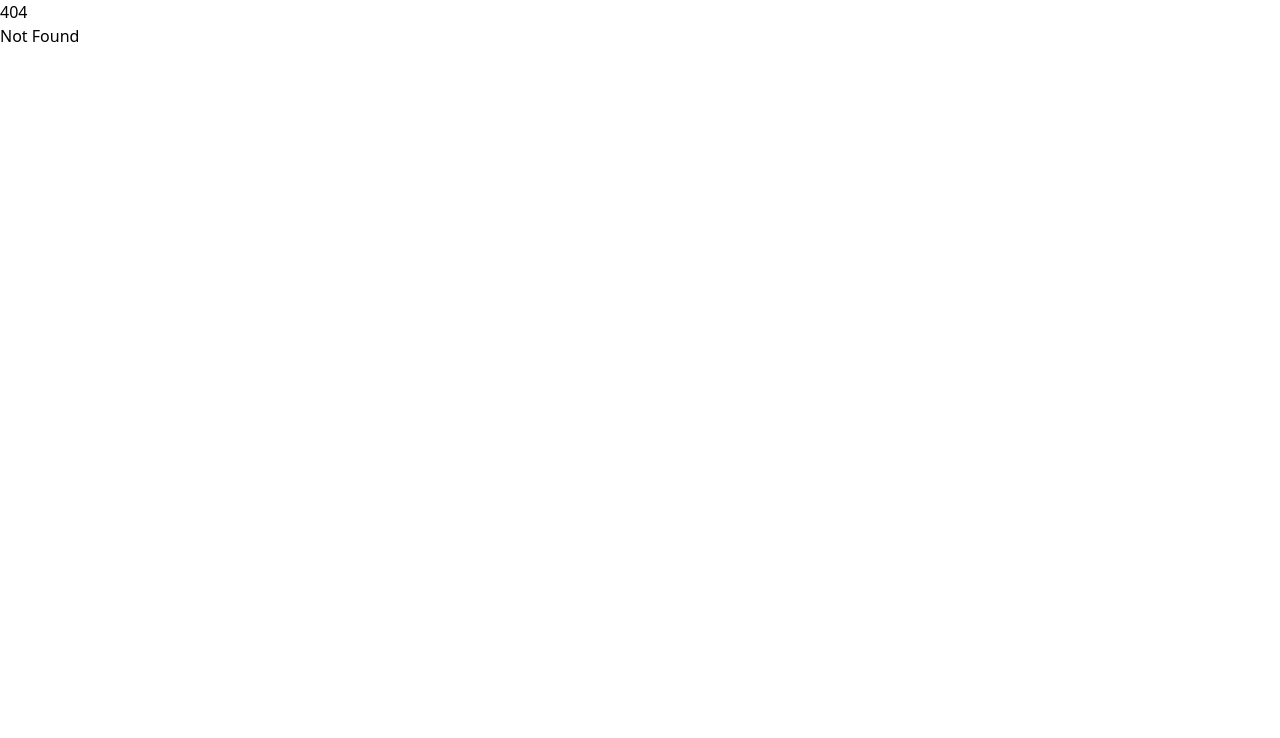
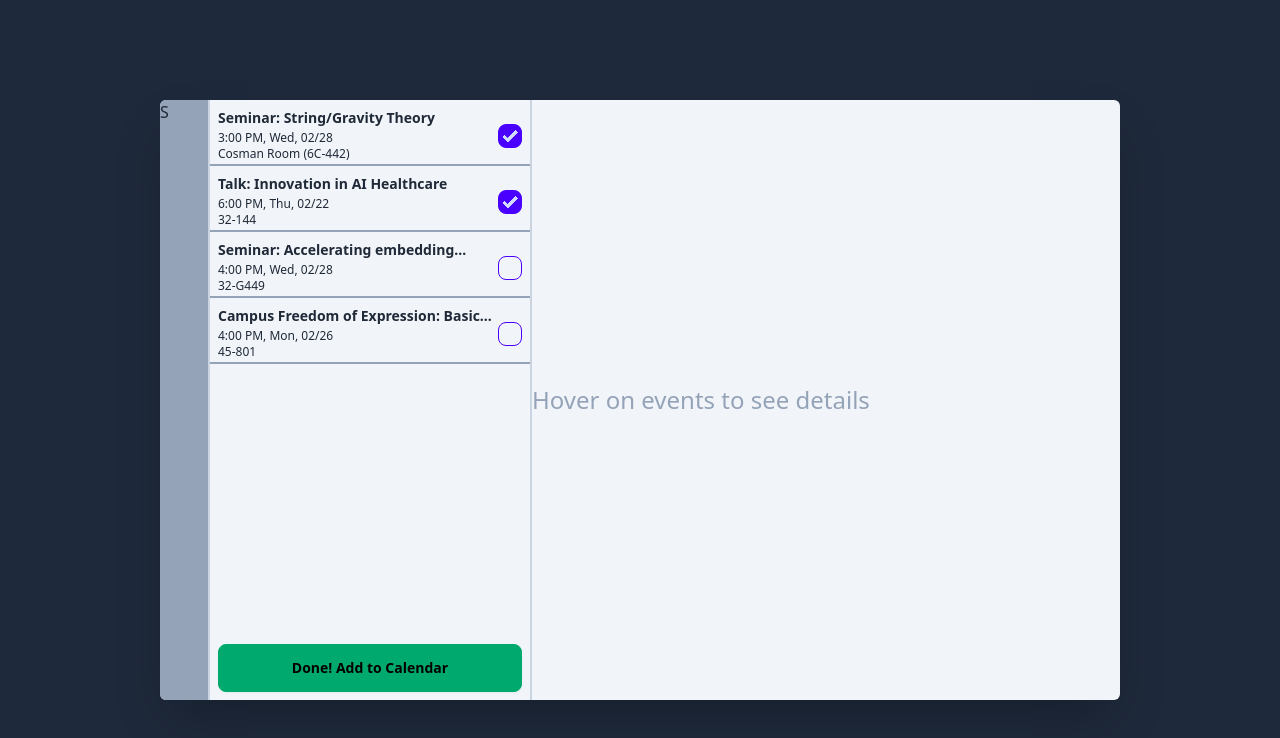
Before and after one commit to lad6558/lad6558.github.io, a SvelteKit app: page /miso-wire in a window 1280 px wide. Before the commit this address had no page. Shown: the top 738 px of the page. Built offline with nearby package versions, Linux system fonts and the light colour scheme.

Commit message:
add miso-wire, but DetailReader still taking space wildly

```diff
--- a/package.json
+++ b/package.json
@@ -17,6 +17,7 @@
 		"@sveltejs/vite-plugin-svelte": "^3.0.0",
 		"@types/eslint": "8.56.0",
 		"autoprefixer": "^10.4.16",
+		"daisyui": "^4.7.2",
 		"eslint": "^8.56.0",
 		"eslint-config-prettier": "^9.1.0",
 		"eslint-plugin-svelte": "^2.35.1",
--- /dev/null
+++ b/src/routes/miso-wire/+page.svelte
@@ -0,0 +1,26 @@
+<script>
+	import DetailReader from './DetailReader.svelte';
+	import Thumbnails from './Thumbnails.svelte';
+	import Settings from './Settings.svelte';
+
+	let currentEvent = null;
+
+	function handleEventHover(event) {
+		currentEvent = event.detail.eventid;
+	}
+
+	function handleEventUnhover(event) {
+		currentEvent = null;
+	}
+</script>
+
+<div class="bg-slate-800 h-screen flex justify-center items-center">
+	<!-- Miso main window -->
+	<div class="bg-slate-100 w-3/4 h-3/4 rounded-md flex flex-row shadow-2xl">
+		<Settings />
+		<div class="border border-slate-300" />
+		<Thumbnails on:eventhover={handleEventHover} on:eventunhover={handleEventUnhover} />
+		<div class="border border-slate-300" />
+		<DetailReader {currentEvent} />
+	</div>
+</div>
--- /dev/null
+++ b/src/routes/miso-wire/DetailReader.svelte
@@ -0,0 +1,21 @@
+<script>
+	export let currentEvent;
+
+	import { events } from './mockData';
+
+	$: event = currentEvent !== null ? events[currentEvent] : null;
+</script>
+
+<div class="flex">
+	{#if currentEvent === null}
+		<div class="flex grow justify-center items-center text-2xl text-slate-400">
+			<p class="text-center">Hover on events to see details</p>
+		</div>
+	{:else}
+		<div class="flex flex-col">
+			<div>
+				<p class="text-2xl">{event.title}</p>
+			</div>
+		</div>
+	{/if}
+</div>
--- /dev/null
+++ b/src/routes/miso-wire/Settings.svelte
@@ -0,0 +1 @@
+<div class="w-12 bg-slate-400 rounded-l-md">S</div>
--- /dev/null
+++ b/src/routes/miso-wire/Thumbnail.svelte
@@ -0,0 +1,37 @@
+<script>
+	export let event, eventid;
+
+	import { createEventDispatcher } from 'svelte';
+
+	const dispatch = createEventDispatcher();
+
+	function handleMouseEnter() {
+		dispatch('eventhover', {
+			eventid
+		});
+	}
+
+	function handleMouseLeave() {
+		dispatch('eventunhover', {
+			eventid
+		});
+	}
+</script>
+
+<!-- svelte-ignore a11y-no-static-element-interactions -->
+<div
+	class="flex flex-row justify-between h-16 px-2 pt-2"
+	on:mouseenter={handleMouseEnter}
+	on:mouseleave={handleMouseLeave}
+>
+	<div class="flex flex-col">
+		<div class="font-semibold text-sm line-clamp-1 mb-0.5">{event.title}</div>
+		<div class="flex text-xs">
+			<div>{event.time}, {event.date}</div>
+		</div>
+		<div class="text-xs">{event.location}</div>
+	</div>
+	<div class="flex flex-col items-center justify-center">
+		<input type="checkbox" class="checkbox checkbox-primary" checked={event.interested} />
+	</div>
+</div>
--- /dev/null
+++ b/src/routes/miso-wire/Thumbnails.svelte
@@ -0,0 +1,15 @@
+<script>
+	import Thumbnail from './Thumbnail.svelte';
+
+	import { events } from './mockData.js';
+</script>
+
+<div class="min-w-1/3 w-1/3 flex flex-col justify-between bg-slate-100">
+	<div>
+		{#each events as event, i}
+			<Thumbnail {event} eventid={i} on:eventhover on:eventunhover />
+			<div class="border border-slate-400"></div>
+		{/each}
+	</div>
+	<button class="btn btn-success m-2">Done! Add to Calendar</button>
+</div>
--- /dev/null
+++ b/src/routes/miso-wire/mockData.js
@@ -0,0 +1,111 @@
+const texts = [
+    `
+Architectural and compiler support for accelerating embedding operations on general purpose processors
+
+Speaker: Marco Siracusa and Olivia Hsu
+Speaker Affiliation: Barcelona Supercomputing Center (BSC)
+Host: Professor Joel Emer
+Host Affiliation: CSG - CSAIL - MIT
+
+Date: Wednesday, February 28, 2024
+Time:  4:00 PM to 5:00 PM
+
+Location: 32-G449
+
+
+Abstract:
+Feature embeddings let you transform categorical features (e.g. words) into numerical vectors that can be processed with Deep Neural Networks. This processing is implemented by looking up large embedding tables that store all the embedding vectors of all categorical features. Thus, embedding lookups are a fundamental operation in several machine learning applications such as large language models and recommender systems. However, off-the-shelf processors are not optimized to efficiently gather embedding vectors from scattered memory locations. More recent designs have proposed a specialized near-core engine that decouples irregular memory accesses from the computation performed on the core. One such engine in the literature is the Tensor Marshaling Unit (TMU). The TMU has been designed to accelerate the irregular iteration commonly found in sparse tensor algebra and has been shown to speed up several sparse tensor algebra kernels by 3-5x.
+
+We propose to apply the TMU primitives beyond tensor algebra to embedding operations. However, handwriting all variants of these operations is time consuming and not amenable to optimizations like kernel fusion. For this reason, we also propose a methodology to automatically lower embedding operations to TMU-CPU code using MLIR. This compilation path enables speeding up the embedding codes found in machine learning frameworks such as TensorFlow and PyTorch.
+`,
+    `
+TL;DR: Innovation in AI talk happening THIS Thursday, 2/22, at 6 PM in room 32-144! Please RSVP here.
+
+In the coming months, MIT Hacking Medicine is hosting a speaker series with topics in technology and healthcare innovation.
+
+THIS Thursday, 2/22, at 6 PM in room 32-144, we’ll be kicking off the series in collaboration with MISTI India!
+
+Come hear Raghu Dharmaraju, CEO, ARTPARK at Indian Institute of Science (IISc), speak about his experiences empowering people through innovation in artificial intelligence. He will also hold a Q&A at the end! Make sure to RSVP for refreshments.
+
+If AI, entrepreneurship, and real-world innovation sound interesting to you, please RSVP here!
+
+What is MIT Hacking Medicine?
+
+We are an organization that aims to connect brilliant and diverse minds in the biomedical field to solve healthcare’s biggest challenges. Every year, we organize Grand Hack, a three-day hackathon, where we bring together engineers, scientists, clinicians, and entrepreneurs to collaborate and develop solutions to key unmet needs in healthcare.
+
+Sounds exciting? Grand Hack 2024 will be happening HERE at MIT during April 19-21. Apply to participate here!
+
+Upcoming Speaker Series Events
+
+
+
+Thursday, 3/7, 5 PM: Susan Conover, CEO, Piction Health
+
+
+We’ll be holding weekly speaker series events on Thursdays at 5 PM throughout March and the beginning of April (3/7 - 4/11), so stay tuned for more details!
+
+bcc’d to all dorms, grand-hack-blue for bc-talk`,
+    `
+Campus Freedom of Expression: Basic Principles and Current Controversies (register)
+Monday, February 26
+4:00 to 5:00 p.m. ET, Room 45-801
+
+Erwin Chemerinsky is the dean of the University of California Berkeley School of Law. A free speech scholar, he specializes in constitutional law, criminal procedure, and federal jurisdiction.
+
+Islamophobia: A Threat to All (register)
+Monday, March 18
+4:00 to 5:00 p.m. ET, Room 45-801
+This event falls during Ramadan, and accommodations will be made for those who are fasting.
+
+Dalia Mogahed is the director of research at the Institute for Social Policy and Understanding. She is a Muslim studies scholar, specializing in issues of gender, identity, and Islamophobia in America.
+
+What Hinges on Anti-Palestinian Racism? (register)
+Thursday, April 18
+4:00 to 5:00 p.m. ET, Room 45-801
+
+Murad Idris is an associate professor of Political Science at the University of Michigan. An Arab and Muslim American studies scholar, his research and teaching explores political theory, the history of political thought, and political theology.
+
+String/Gravity Theory Seminar
+
+Wednesday, February 21, 2024 - No seminar scheduled
+
+Wednesday, February 28, 2024 at 3:00-4:30pm ET - Cosman Room (6C-442)
+TBA
+Ryan Unger, Princeton
+`
+]
+
+export const events = [
+    {
+        title: "Seminar: String/Gravity Theory",
+        date: "Wed, 02/28",
+        time: "3:00 PM",
+        location: "Cosman Room (6C-442)",
+        text: texts[2],
+        interested: true,
+    },
+    {
+        title: "Talk: Innovation in AI Healthcare",
+        date: "Thu, 02/22",
+        time: "6:00 PM",
+        location: "32-144",
+        text: texts[1],
+        interested: true,
+    },
+    {
+        title: "Seminar: Accelerating embedding operations on general purpose processors",
+        date: "Wed, 02/28",
+        time: "4:00 PM",
+        location: "32-G449",
+        text: texts[0],
+        interested: false,
+    },
+    {
+        title: "Campus Freedom of Expression: Basic Principles and Current Controversies",
+        date: "Mon, 02/26",
+        time: "4:00 PM",
+        location: "45-801",
+        text: texts[2],
+        interested: false,
+    },
+]
--- a/tailwind.config.js
+++ b/tailwind.config.js
@@ -4,5 +4,5 @@ export default {
   theme: {
     extend: {}
   },
-  plugins: []
+  plugins: [require("daisyui")],
 };
```
Also changed, not shown: 1 other file (tests, documents, lock files or other folders).
